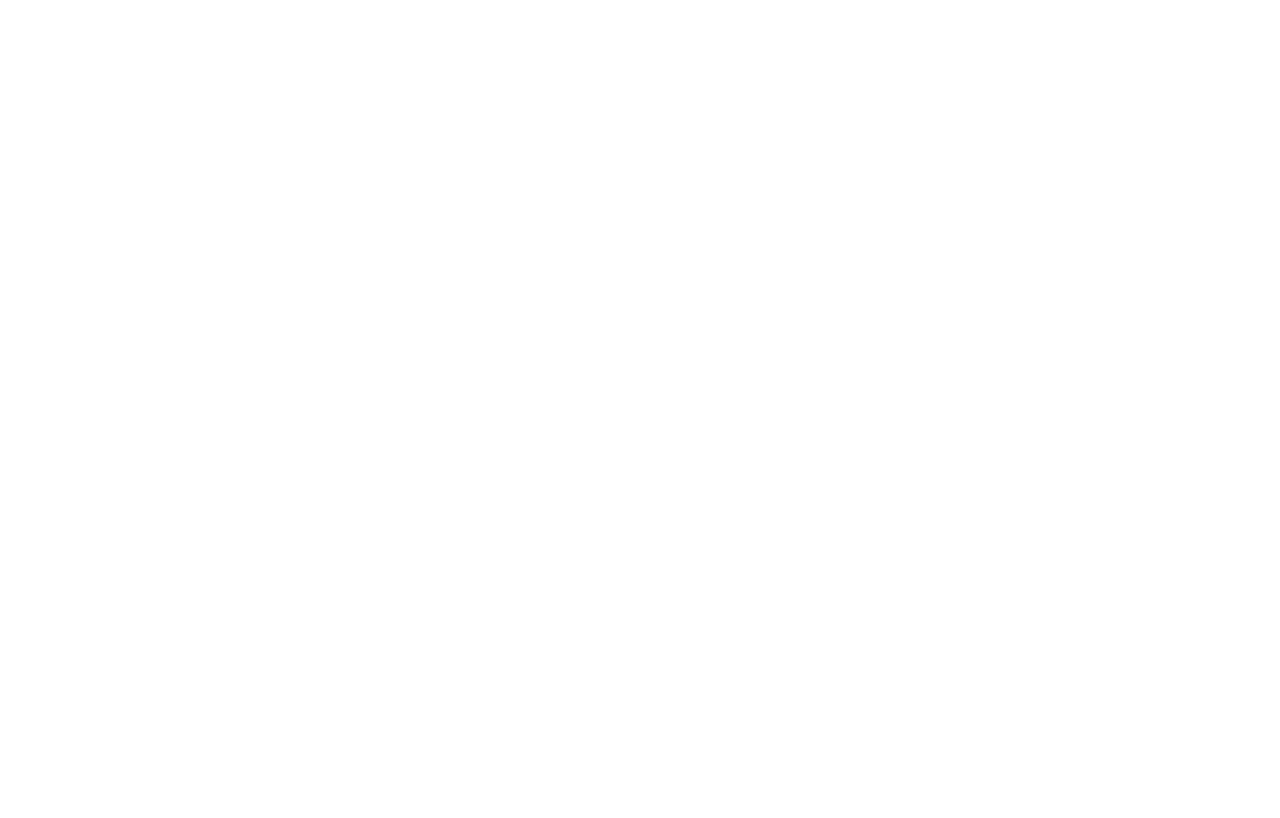
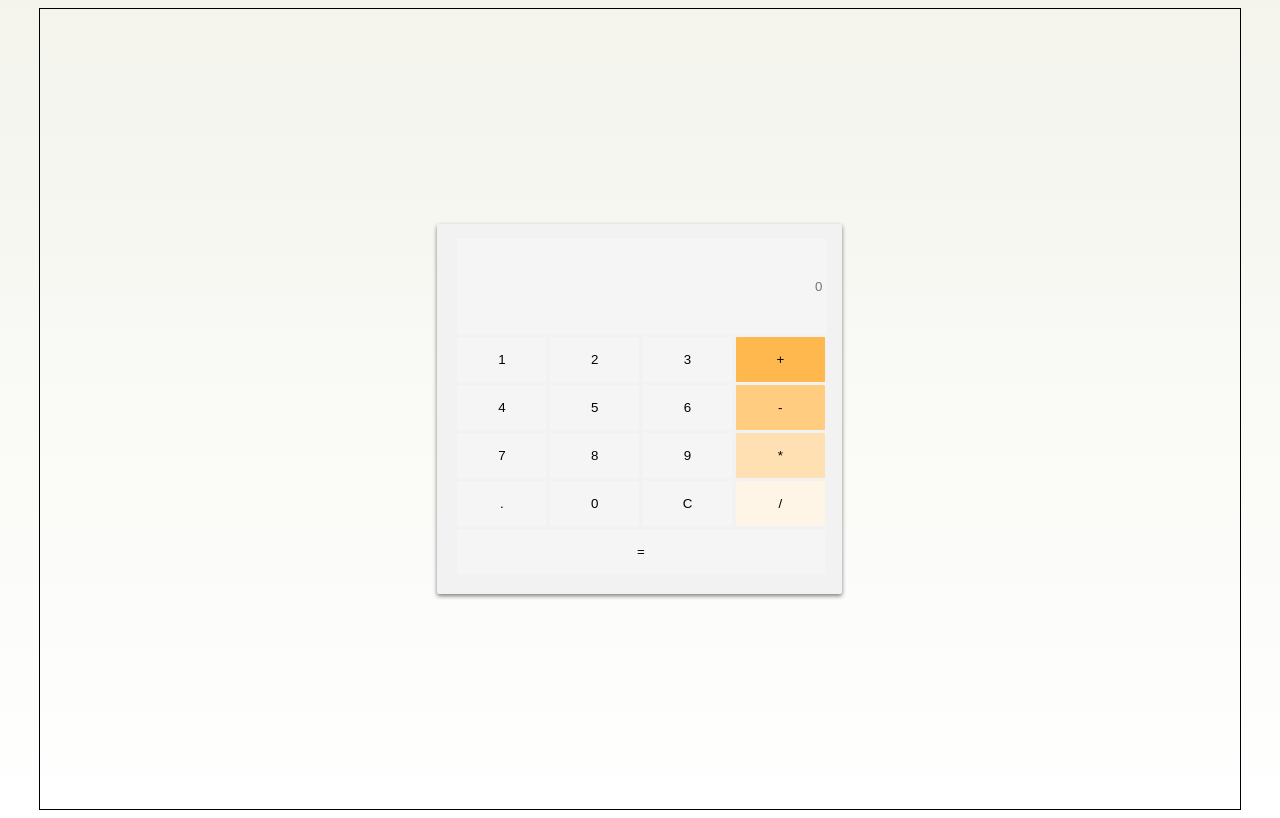
Before and after one commit to ravigunz/calculator-html-css-js, a plain HTML site: page index.html in a window 1280 px wide. Drawn offline with Linux system fonts and the light colour scheme.

Commit message:
project complete

```diff
--- a/index.html
+++ b/index.html
@@ -8,6 +8,33 @@
     <link rel="stylesheet" href="styles.css">
 </head>
 <body>
+    <div class="container">
+        <div class="calculator">
+            <input id="userInput" placeholder="0">
+            <br>
+            <button class="btn" onclick="press('1')">1</button>
+            <button class="btn" onclick="press('2')">2</button>
+            <button class="btn" onclick="press('3')">3</button>
+            <button style="background: #ffb84d;" class="btn" onclick="press('+')">+</button>
+            <br>
+            <button class="btn" onclick="press('4')">4</button>
+            <button class="btn" onclick="press('5')">5</button>
+            <button class="btn" onclick="press('6')">6</button>
+            <button style="background: #ffcc80;" class="btn" onclick="press('-')">-</button>
+            <br>
+            <button class="btn" onclick="press('7')">7</button>
+            <button class="btn" onclick="press('8')">8</button>
+            <button class="btn" onclick="press('9')">9</button>
+            <button style="background: #ffe0b3;" class="btn" onclick="press('*')">*</button>
+            <br>
+            <button class="btn" onclick="press('.')">.</button>
+            <button class="btn" onclick="press('0')">0</button>
+            <button class="btn" onclick="erase()">C</button>
+            <button style="background: #fff5e6;" class="btn" onclick="press('/')">/</button>
+            <br>
+            <button class="btnEqual" onclick="equal()">=</button>
+        </div>
+    </div>
     <script src="index.js"></script>
 </body>
 </html>
--- a/index.js
+++ b/index.js
@@ -0,0 +1,18 @@
+const userInput = document.getElementById("userInput");
+
+let expression = '';
+
+function press(num){
+expression += num;
+userInput.value = expression;
+}
+
+function equal(){
+    userInput.value = eval(expression);
+    expression = '';
+}
+
+function erase(){
+    expression ='';
+    userInput.value = expression;
+}
--- a/styles.css
+++ b/styles.css
@@ -0,0 +1,71 @@
+body{
+    overflow: hidden;
+    background: linear-gradient(#f4f4ed, white);
+}
+
+.container{
+    border: 1px solid black;
+
+    width: 95%;
+    height: 100vh;
+    margin: auto;
+    display: flex;
+    justify-content: center;
+    align-items: center;
+}
+
+.calculator{
+    width: 370px;
+    margin: auto;
+    border-radius: 2px;
+    background: #f2f2f2;
+    padding: 15px 15px 20px 20px;
+    box-shadow: 0px 2px 4px 0px rgba(0, 0, 0, 0.5);
+}
+
+#userInput{
+    box-sizing: border-box;
+    width: 100%;
+    padding: 40px 5px;
+    background: whitesmoke;
+    text-align: right;
+    direction: ltr;
+    outline: none;
+    border: none;
+}
+
+.btn{
+    width: 24%;
+    height: 45px;
+    border-radius: 1px;
+    border: none;
+    outline: none;
+    margin-top: 3px;
+    background: whitesmoke;
+}
+
+.btnEqual{
+    width: 99.2%;
+    height: 45px;
+    border-radius: 1px;
+    border: none;
+    outline: none;
+    margin-top: 3px;
+    background: whitesmoke;
+}
+
+.btn:hover, .btnEqual:hover{
+background-color: rgba(128, 128, 128, 0.1);
+}
+
+@media(max-width:480px){
+    .btn{
+        width: 23.4%;
+    }
+}
+
+@media(max-width:320px){
+    .btn{
+        width: 23%;
+    }
+}
```
